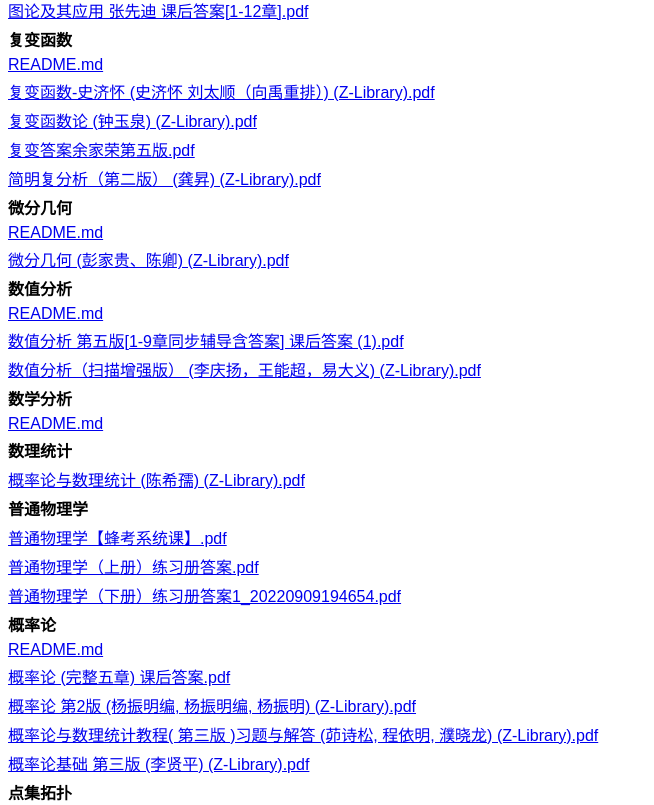
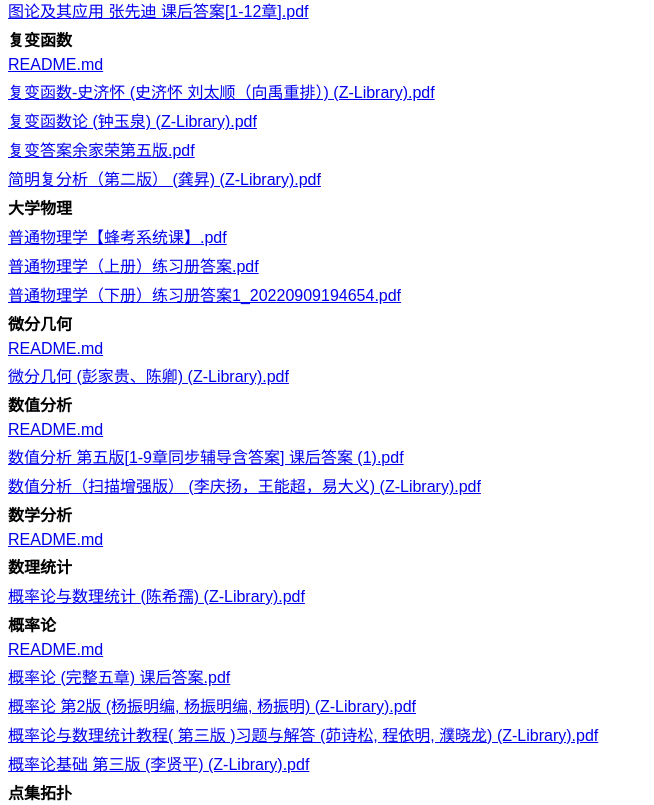
Before and after one commit to haodongcui/xju-math-fly, a plain HTML site: page index.html in a window 1280 px wide. Shown: the part 572-1377 px from the top of the page, without its empty margins (0-654 px from the left). Drawn offline with Linux system fonts and the light colour scheme.

Commit message:
大学物理

```diff
--- a/index.html
+++ b/index.html
@@ -49,6 +49,12 @@
 <li><a href="./课程资料/复变函数/复变答案余家荣第五版.pdf" target="_blank">复变答案余家荣第五版.pdf</a></li>
 <li><a href="./课程资料/复变函数/简明复分析（第二版） (龚昇) (Z-Library).pdf" target="_blank">简明复分析（第二版） (龚昇) (Z-Library).pdf</a></li>
 </ul>
+<li><strong>大学物理</strong></li>
+<ul>
+<li><a href="./课程资料/大学物理/普通物理学【蜂考系统课】.pdf" target="_blank">普通物理学【蜂考系统课】.pdf</a></li>
+<li><a href="./课程资料/大学物理/普通物理学（上册）练习册答案.pdf" target="_blank">普通物理学（上册）练习册答案.pdf</a></li>
+<li><a href="./课程资料/大学物理/普通物理学（下册）练习册答案1_20220909194654.pdf" target="_blank">普通物理学（下册）练习册答案1_20220909194654.pdf</a></li>
+</ul>
 <li><strong>微分几何</strong></li>
 <ul>
 <li><a href="./课程资料/微分几何/README.md" target="_blank">README.md</a></li>
@@ -67,12 +73,6 @@
 <li><strong>数理统计</strong></li>
 <ul>
 <li><a href="./课程资料/数理统计/概率论与数理统计 (陈希孺) (Z-Library).pdf" target="_blank">概率论与数理统计 (陈希孺) (Z-Library).pdf</a></li>
-</ul>
-<li><strong>普通物理学</strong></li>
-<ul>
-<li><a href="./课程资料/普通物理学/普通物理学【蜂考系统课】.pdf" target="_blank">普通物理学【蜂考系统课】.pdf</a></li>
-<li><a href="./课程资料/普通物理学/普通物理学（上册）练习册答案.pdf" target="_blank">普通物理学（上册）练习册答案.pdf</a></li>
-<li><a href="./课程资料/普通物理学/普通物理学（下册）练习册答案1_20220909194654.pdf" target="_blank">普通物理学（下册）练习册答案1_20220909194654.pdf</a></li>
 </ul>
 <li><strong>概率论</strong></li>
 <ul>
```
Also changed, not shown: 5 other files.
